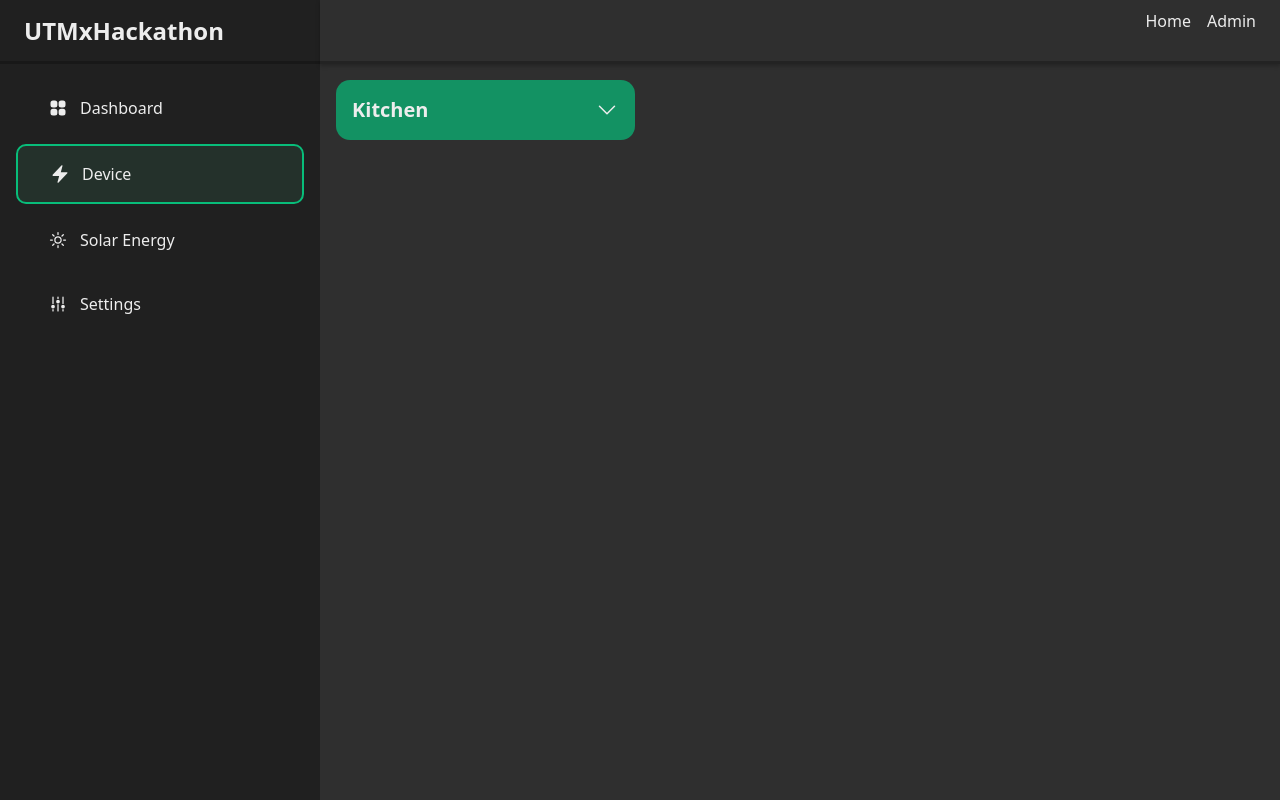
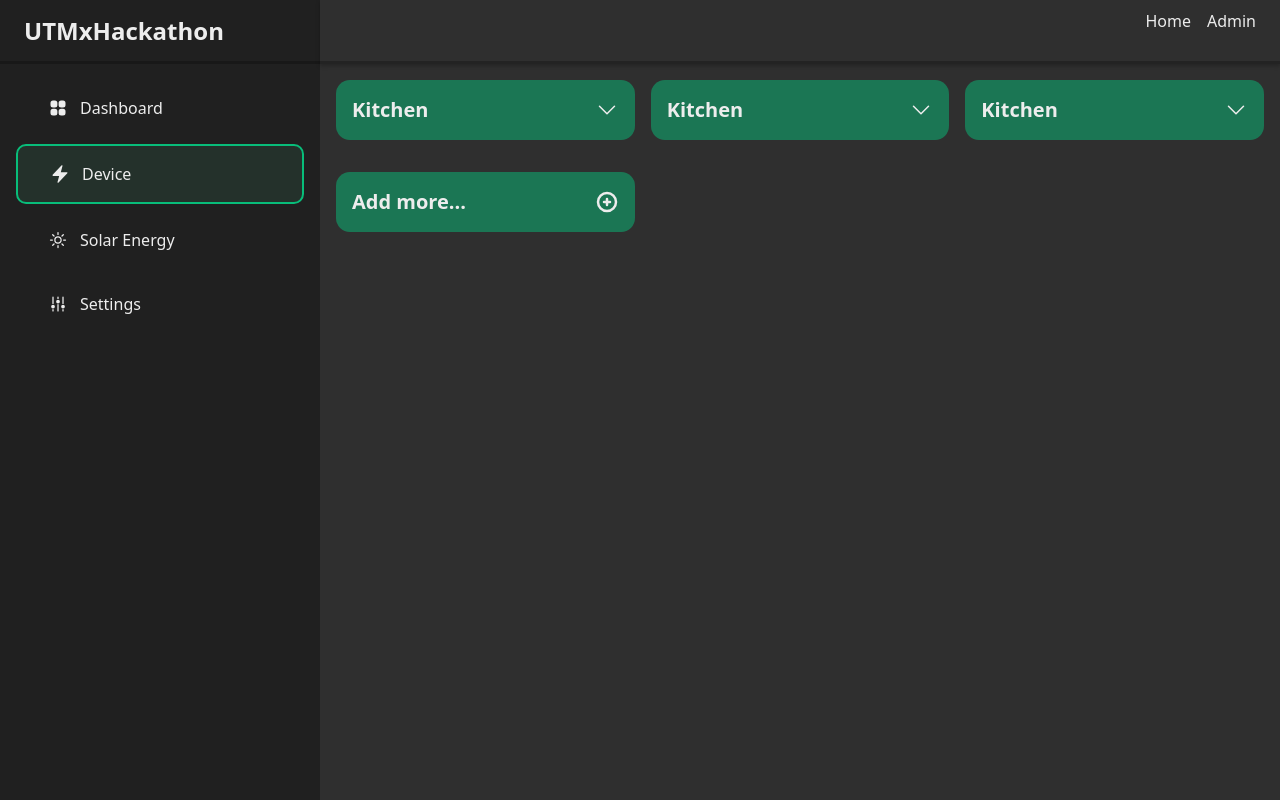
Before and after one commit to HoeZhiWan/utmhackathon25, a Next.js app: page /projects in a window 1280 px wide. Built offline with nearby package versions, Linux system fonts and the light colour scheme.

Commit message:
Add working dropdown component

```diff
--- a/app/globals.css
+++ b/app/globals.css
@@ -25,7 +25,7 @@
     8,
     189,
     122,
-    0.7
+    0.5
   ); /* Tinted version: 30% lighter than primary-dark */
 
   --color-secondary: var(--secondary, #6b7280);
--- a/app/projects/components/DropdownComponent.tsx
+++ b/app/projects/components/DropdownComponent.tsx
@@ -1,15 +1,35 @@
 import React from 'react'
 
-function DropdownComponent({room} : {room : string}) {
+function DropdownComponent({room, devices} : {room : string, devices : Array<any>}) {
   return (
-    <details className='w-full bg-primary-neon-tint-500 group open:rounded-tl-xl open:rounded-tr-xl rounded-xl'>
+    <details className='w-full bg-primary-neon-tint-500 open:rounded-tl-xl open:rounded-tr-xl rounded-xl'>
         <summary className='flex justify-between items-center cursor-pointer p-4'>
             <div className="font-bold text-xl">{room}</div>
             <svg xmlns="http://www.w3.org/2000/svg" fill="none" viewBox="0 0 24 24" strokeWidth={1.5} stroke="currentColor" className="size-6 transition-transform duration-300 group-open:rotate-180">
                 <path strokeLinecap="round" strokeLinejoin="round" d="m19.5 8.25-7.5 7.5-7.5-7.5" />
             </svg>
         </summary>
-      <div className="bg-secondary-dark">Hello</div>
+      <div className="bg-secondary-dark rounded-bl-xl rounded-br-xl transition-transform duration-300">
+        {devices.map((device, index) => {
+          let sum = 0;
+          sum += device.watt;
+          return (
+            <div key={index} className="flex flex-col gap-4 p-4 text-xl font-semibold">
+              <div className="flex justify-between">
+                <div className="">{device.name}: {device.watt} W</div>
+                <svg xmlns="http://www.w3.org/2000/svg" fill="none" viewBox="0 0 24 24" strokeWidth={2} stroke="currentColor" className="size-6">
+                  <path strokeLinecap="round" strokeLinejoin="round" d="m14.74 9-.346 9m-4.788 0L9.26 9m9.968-3.21c.342.052.682.107 1.022.166m-1.022-.165L18.16 19.673a2.25 2.25 0 0 1-2.244 2.077H8.084a2.25 2.25 0 0 1-2.244-2.077L4.772 5.79m14.456 0a48.108 48.108 0 0 0-3.478-.397m-12 .562c.34-.059.68-.114 1.022-.165m0 0a48.11 48.11 0 0 1 3.478-.397m7.5 0v-.916c0-1.18-.91-2.164-2.09-2.201a51.964 51.964 0 0 0-3.32 0c-1.18.037-2.09 1.022-2.09 2.201v.916m7.5 0a48.667 48.667 0 0 0-7.5 0" />
+                </svg>
+              </div>
+              <div className="flex justify-between">
+                Appliances/Devices:
+                <button className="px-4 bg-primary-tint-500 rounded-xl">Add</button>
+              </div>
+              <div className="w-full border-1 border-[rgba(255,255,255,0.2)]"></div>
+              <div className="">Total Energy: {sum} W</div>
+            </div>
+        )})}
+      </div>
     </details>
   )
 }
--- a/app/projects/page.tsx
+++ b/app/projects/page.tsx
@@ -2,9 +2,48 @@ import React from 'react'
 import DropdownComponent from './components/DropdownComponent'
 
 function page() {
+  const roomList = [
+    {
+      room: "Kitchen",
+      devices: [
+        {
+          name: "Refrigerator",
+          watt: 300,
+        }
+      ]
+    },
+    {
+      room: "Kitchen",
+      devices: [
+        {
+          name: "Refrigerator",
+          watt: 300,
+        }
+      ]
+    },
+    {
+      room: "Kitchen",
+      devices: [
+        {
+          name: "Refrigerator",
+          watt: 300,
+        }
+      ]
+    },
+  ]
   return (
-    <div className="grid grid-cols-3 gap-4">
-      <DropdownComponent room={"Kitchen"} />
+    <div className="grid grid-cols-3 gap-4 gap-y-8 items-start">
+      {roomList.map((rooms, index) => {
+        return (
+          <DropdownComponent key={index} room={rooms.room} devices={rooms.devices} />
+        )
+      })}
+      <div className="w-full bg-primary-neon-tint-500 rounded-xl flex justify-between items-center cursor-pointer p-4 font-bold text-xl">
+        Add more...
+        <svg xmlns="http://www.w3.org/2000/svg" fill="none" viewBox="0 0 24 24" strokeWidth={2.5} stroke="currentColor" className="size-6">
+          <path strokeLinecap="round" strokeLinejoin="round" d="M12 9v6m3-3H9m12 0a9 9 0 1 1-18 0 9 9 0 0 1 18 0Z" />
+        </svg>
+      </div>
     </div>
   )
 }
```
Also changed, not shown: 1 other file (tests, documents, lock files or other folders).
